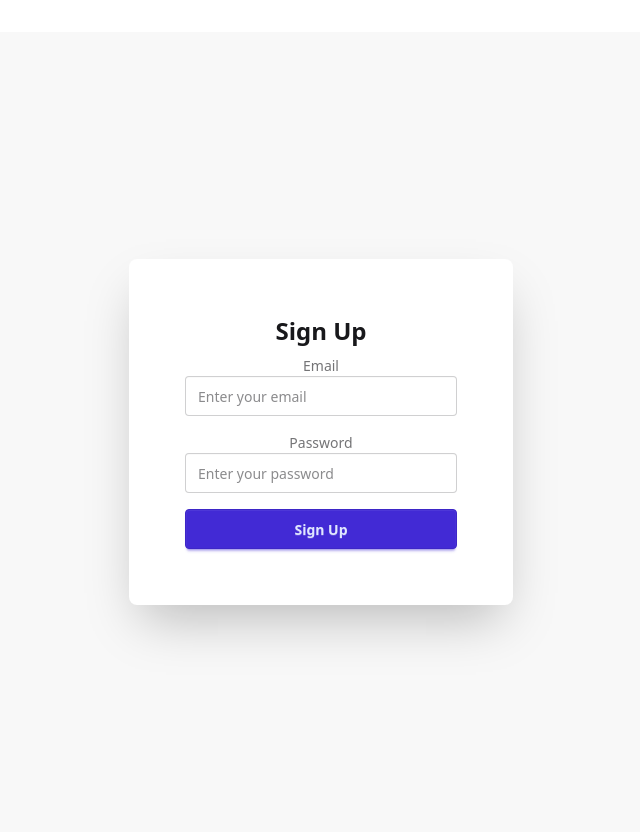
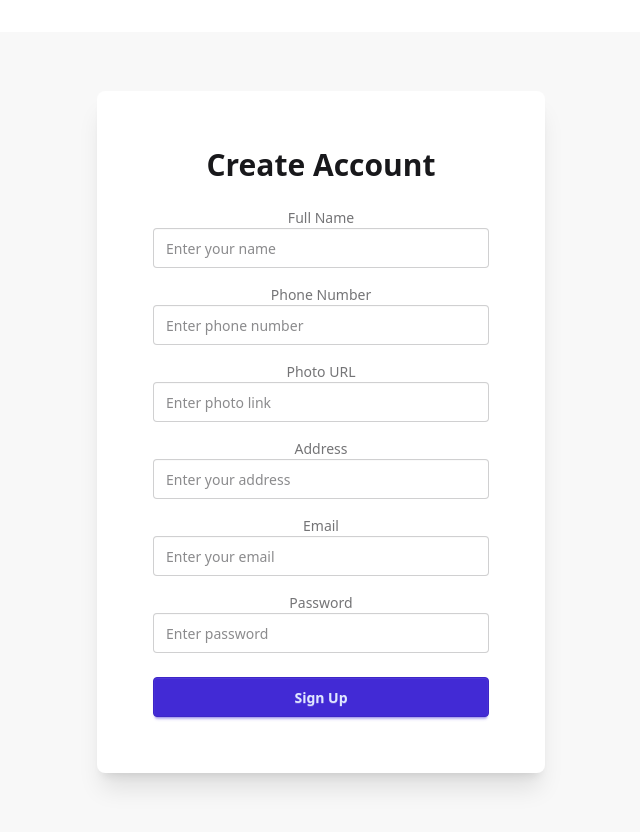
Before and after one commit to mehadishisir/coffee_shop_client, a React (Vite) app: page /signUp in a window 1280 px wide. Shown: the top 836 px of the page, without its empty margins (319-959 px from the left). Built offline with nearby package versions, Linux system fonts and the light colour scheme.

Commit message:
add user and send to mdb

```diff
--- a/src/component/SignUp.jsx
+++ b/src/component/SignUp.jsx
@@ -1,33 +1,106 @@
 import React, { useContext } from "react";
 import { AuthContext } from "../Auth/AuthContext";
+import Swal from "sweetalert2";
 
 const SignUp = () => {
   const { signUp } = useContext(AuthContext);
-  console.log(signUp);
-
   const handleSignUp = (e) => {
     e.preventDefault();
+
     const form = e.target;
-    const formData = new FormData(form);
-    const email = formData.get("email");
-    const password = formData.get("password");
-    console.log(email, password);
+
+    const formdata = new FormData(form);
+    // console.log(formdata);
+    const { email, password, ...userProfile } = Object.fromEntries(
+      formdata.entries(),
+    );
+    console.log({ email, password, userProfile });
     signUp(email, password)
       .then((result) => {
         const user = result.user;
         console.log(user);
+        // update user profile
+        return fetch("http://localhost:3000/users", {
+          method: "POST",
+          headers: {
+            "Content-Type": "application/json",
+          },
+          body: JSON.stringify(userProfile),
+        })
+          .then((res) => res.json())
+          .then((data) => {
+            console.log("aftre save", data);
+            if (data.insertedId) {
+              Swal.fire({
+                position: "top-end",
+                icon: "success",
+                title: "Your work has been saved",
+                showConfirmButton: false,
+                timer: 1500,
+              });
+              form.reset();
+            }
+          });
       })
       .catch((error) => {
         console.log(error);
       });
+
+    //
   };
+
   return (
     <div className="min-h-screen flex items-center justify-center bg-base-200">
-      <div className="card w-full max-w-sm shadow-2xl bg-base-100">
+      <div className="card w-full max-w-md bg-base-100 shadow-xl">
         <div className="card-body">
-          <h2 className="text-2xl font-bold text-center">Sign Up</h2>
+          <h2 className="text-3xl font-bold text-center mb-4">
+            Create Account
+          </h2>
 
           <form onSubmit={handleSignUp} className="space-y-4">
+            <div>
+              <label className="label">Full Name</label>
+              <input
+                type="text"
+                name="name"
+                placeholder="Enter your name"
+                className="input input-bordered w-full"
+                required
+              />
+            </div>
+
+            <div>
+              <label className="label">Phone Number</label>
+              <input
+                type="text"
+                name="phoneNumber"
+                placeholder="Enter phone number"
+                className="input input-bordered w-full"
+                required
+              />
+            </div>
+
+            <div>
+              <label className="label">Photo URL</label>
+              <input
+                type="text"
+                name="photo"
+                placeholder="Enter photo link"
+                className="input input-bordered w-full"
+              />
+            </div>
+
+            <div>
+              <label className="label">Address</label>
+              <input
+                type="text"
+                name="address"
+                placeholder="Enter your address"
+                className="input input-bordered w-full"
+                required
+              />
+            </div>
+
             <div>
               <label className="label">Email</label>
               <input
@@ -44,13 +117,13 @@ const SignUp = () => {
               <input
                 type="password"
                 name="password"
-                placeholder="Enter your password"
+                placeholder="Enter password"
                 className="input input-bordered w-full"
                 required
               />
             </div>
 
-            <button className="btn btn-primary w-full">Sign Up</button>
+            <button className="btn btn-primary w-full mt-2">Sign Up</button>
           </form>
         </div>
       </div>
```
